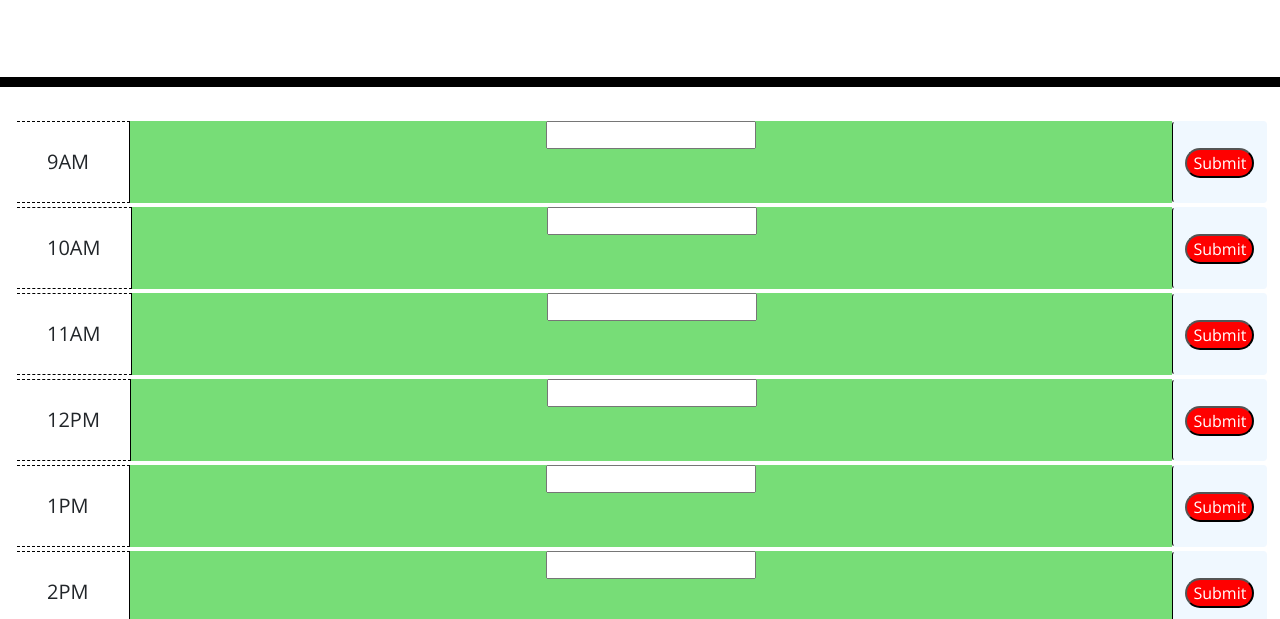
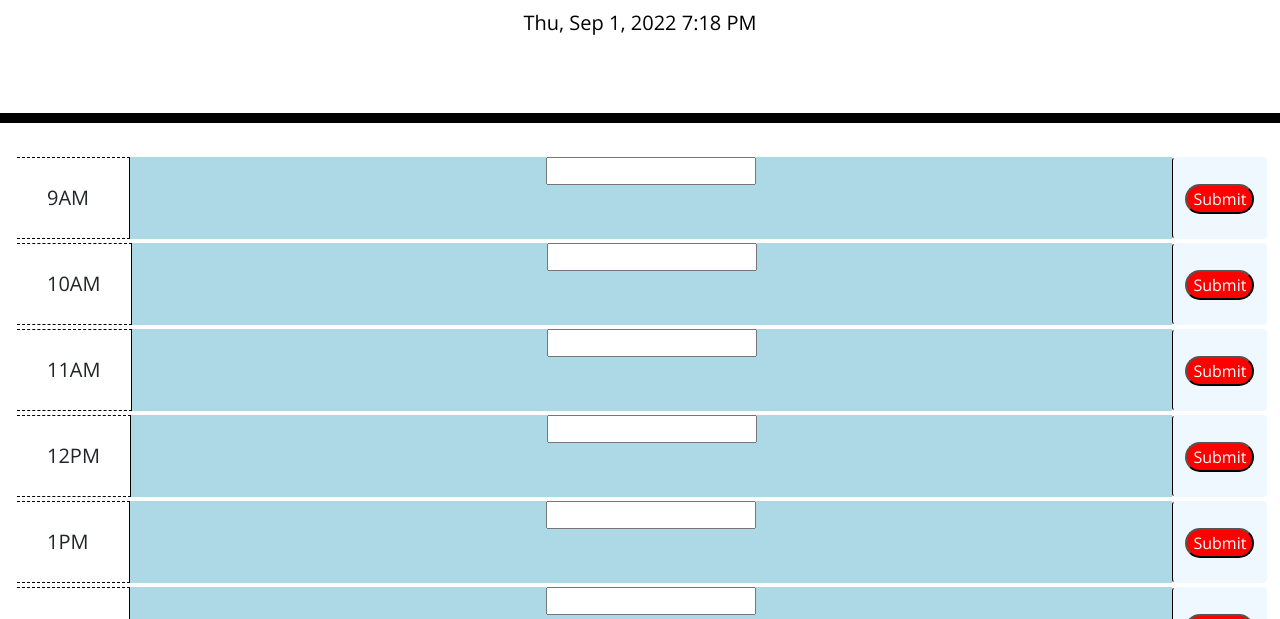
Before and after one commit to davidherring1998/Daily-Planner, a plain HTML site: page index.html in a window 1280 px wide. Shown: the part 181-800 px from the top of the page. Drawn offline with nearby package versions, Linux system fonts and the light colour scheme.

Commit message:
fixing file structure again..

```diff
--- a/index.html
+++ b/index.html
@@ -146,6 +146,6 @@
 
     <script src="https://code.jquery.com/jquery-3.4.1.min.js"></script>
     <script src="https://cdnjs.cloudflare.com/ajax/libs/moment.js/2.24.0/moment.min.js"></script>
-    <script src="/Develop/apps.js"></script>
+    <script src="apps.js"></script>
   </body>
 </html>
```
